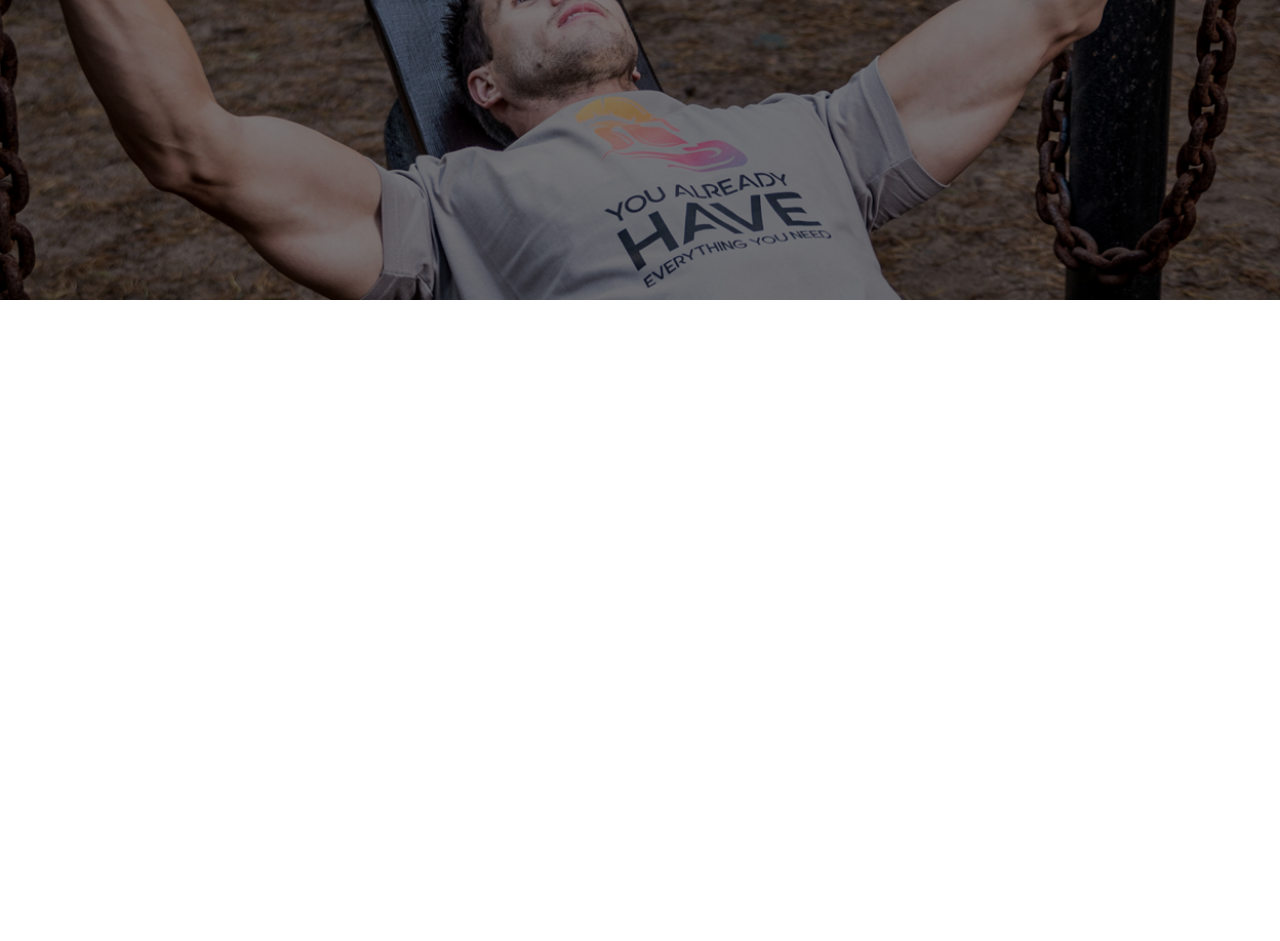
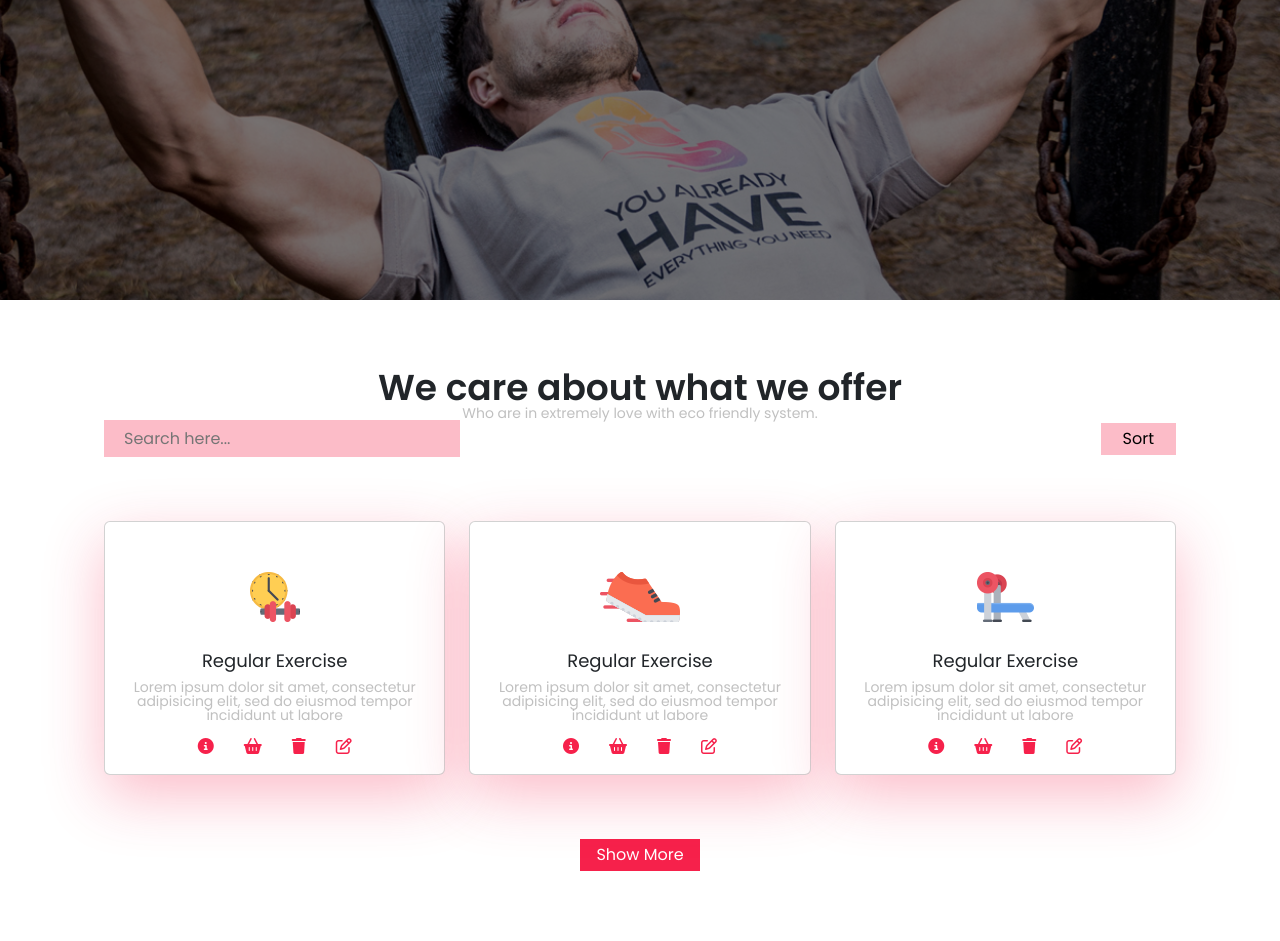
Before and after one commit to bayramovmurad/GYM-mockApi, a plain HTML site: page index.html in a window 1280 px wide. Shown: the part 500-1441 px from the top of the page. Before the commit the page ends 800 px from the top, so only its background shows below. Drawn offline with nearby package versions, Linux system fonts and the light colour scheme.

Commit message:
I created offer cards and did the sort and search for future use.

```diff
--- /dev/null
+++ b/assets/scss/components/_offer.scss
@@ -0,0 +1,104 @@
+#offer-sec {
+    padding: 70px 0;
+    .offer-sec {
+      .offer-title {
+        text-align: center;
+        h2 {
+          font-size: 36px;
+          font-weight: 600;
+        }
+        p {
+          font-size: 14px;
+          color: #7777;
+        }
+      }
+      .search-sort {
+        @include flexbox();
+        input {
+          padding: 6px 20px;
+          border: none;
+          background-color: rgba(246, 33, 75, 0.3);
+          // color: white;
+        }
+      }
+      .sort {
+        padding: 6px 20px;
+        border: 2px solid transparent;
+        // color: white;
+        background-color: rgba(246, 33, 75, 0.3);
+        &:hover {
+          background-color: transparent;
+          border-color: rgba(246, 33, 75, 0.3);
+        }
+      }
+      .offer-row {
+        .card {
+          // box-shadow: red;
+          box-shadow: 0px 20px 60px 0px rgba(246, 33, 75, 0.3);
+          padding: 20px 15px;
+          .img {
+            display: flex;
+            justify-content: center;
+            padding: 30px 0;
+          }
+          .content {
+            text-align: center;
+            margin-bottom: 16px;
+            h5 {
+              font-size: 18px;
+              padding-bottom: 10px;
+            }
+            p {
+              font-size: 14px;
+              color: #7777;
+            }
+          }
+          .icons {
+            // @include flexbox();
+            display: flex;
+            justify-content: center;
+            column-gap: 30px;
+            a {
+              color: rgba(246, 33, 75);
+              &:hover {
+                color: black;
+              }
+            }
+          }
+        }
+      }
+      .button {
+        display: flex;
+        justify-content: center;
+        #showmore {
+          border: none;
+          background-color: #f6214b;
+          padding: 7px 15px;
+          color: white;
+          border: 1px solid transparent;
+          transition: 1s;
+          &:hover {
+            background-color: transparent;
+            border-color: #f6214b;
+            color: #f6214b;
+          }
+        }
+          #lessmore {
+            border: none;
+            display: none;
+            background-color: #f6214b;
+            padding: 7px 15px;
+            color: white;
+            border: 1px solid transparent;
+            transition: 1s;
+            &:hover {
+              background-color: transparent;
+              border-color: #f6214b;
+              color: #f6214b;
+            }
+          // text-align: center;
+        }
+
+    }
+  }
+  }
--- a/assets/scss/style.scss
+++ b/assets/scss/style.scss
@@ -2,4 +2,5 @@
 @import "./base/global";
 @import "./utility/mixin";
 @import "./components/header";
-@import "./components/hero-banner"
+@import "./components/hero-banner";
+@import "./components/offer";
--- a/index.html
+++ b/index.html
@@ -110,5 +110,95 @@
   </section>
   <!-- ! HERO BANNER END -->
 
+    <!-- WHAT WE OFFER -->
+
+    <section id="offer-sec">
+      <div class="container">
+        <div class="offer-sec">
+          <div class="offer-title">
+            <h2>We care about what we offer</h2>
+            <p>Who are in extremely love with eco friendly system.</p>
+          </div>
+          <div class="search-sort">
+            <input type="search" class="search" placeholder="Search here..." />
+            <button class="sort">Sort</button>
+          </div>
+          <div class="row offer-row my-5">
+
+            <div class="col-12 col-md-6 col-lg-4 my-3">
+                <div class="card">
+                  <div class="img">
+                    <img src="./assets/image/o1.png" alt="" />
+                  </div>
+                  <div class="content">
+                    <h5>Regular Exercise</h5>
+                    <p>
+                      Lorem ipsum dolor sit amet, consectetur adipisicing elit,
+                      sed do eiusmod tempor incididunt ut labore
+                    </p>
+                  </div>
+                  <div class="icons">
+                    <a class="fa-solid fa-circle-info"></a>
+                    <a class="fa-solid fa-basket-shopping"></a>
+                    <a class="fa-solid fa-trash"></a>
+                    <a class="fa-regular fa-pen-to-square"></a>
+                  </div>
+                </div>
+              </div>
+              <div class="col-12 col-md-6 col-lg-4 my-3">
+                <div class="card">
+                  <div class="img">
+                    <img src="./assets/image/o2.png" alt="" />
+                  </div>
+                  <div class="content">
+                    <h5>Regular Exercise</h5>
+                    <p>
+                      Lorem ipsum dolor sit amet, consectetur adipisicing elit,
+                      sed do eiusmod tempor incididunt ut labore
+                    </p>
+                  </div>
+                  <div class="icons">
+                    <a class="fa-solid fa-circle-info"></a>
+                    <a class="fa-solid fa-basket-shopping"></a>
+                    <a class="fa-solid fa-trash"></a>
+                    <a class="fa-regular fa-pen-to-square"></a>
+                  </div>
+                </div>
+              </div>
+              <div class="col-12 col-md-6 col-lg-4 my-3">
+                <div class="card">
+                  <div class="img">
+                    <img src="./assets/image/o3.png" alt="" />
+                  </div>
+                  <div class="content">
+                    <h5>Regular Exercise</h5>
+                    <p>
+                      Lorem ipsum dolor sit amet, consectetur adipisicing elit,
+                      sed do eiusmod tempor incididunt ut labore
+                    </p>
+                  </div>
+                  <div class="icons">
+                    <a class="fa-solid fa-circle-info"></a>
+                    <a class="fa-solid fa-basket-shopping"></a>
+                    <a class="fa-solid fa-trash"></a>
+                    <a class="fa-regular fa-pen-to-square"></a>
+                  </div>
+                </div>
+              </div>
+          </div>
+          <div class="button">
+            <button id="showmore">
+              Show More
+            </button>
+            <button id="lessmore">
+              Less More
+            </button>
+
+          </div>
+        </div>
+      </div>
+    </section>
+    <!-- ! OFFER END -->
+
 </body>
 </html>
```
Also changed, not shown: assets/image/o1.png (added), assets/image/o2.png (added), assets/image/o3.png (added), assets/scss/style.css, 1 other file.
